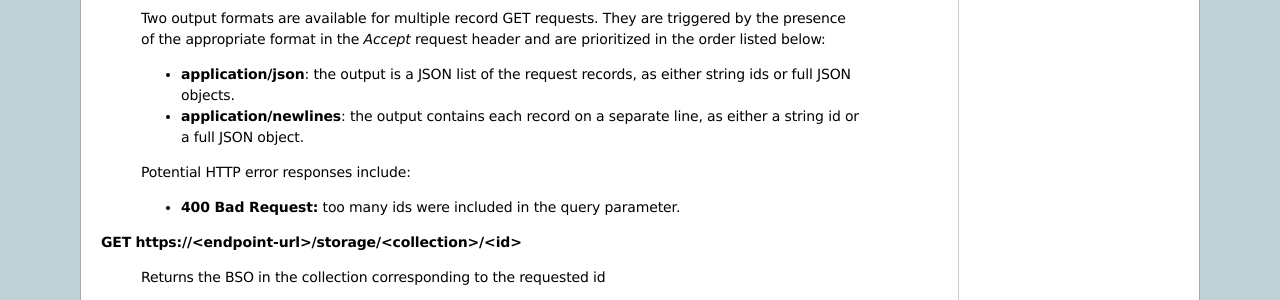
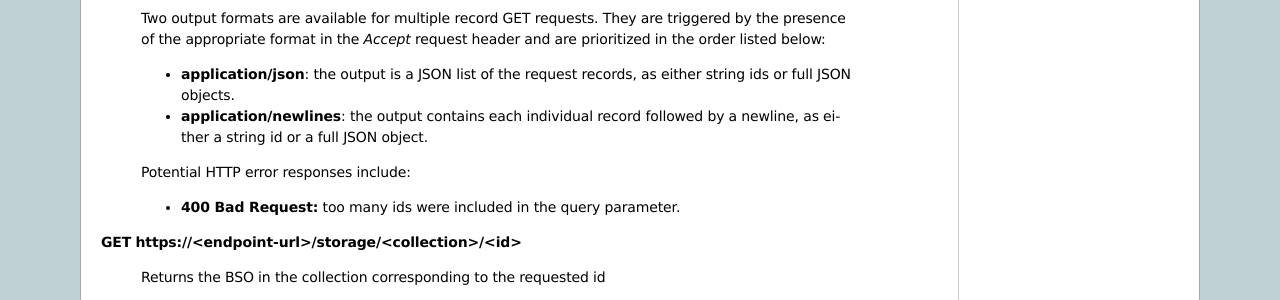
Before and after one commit to mozilla-services/docs, a Sphinx documentation site: the page built from source/storage/apis-1.5.rst, in a window 1280 px wide and 1400 px high, scrolled down 3248 px. Shown: the part 152-452 px from the top of the window. Built offline with Sphinx 7.4.7, drawn with Linux system fonts in a browser that asks for light colours; the version number could not be read and is left out; some of the changed text lies outside the part shown.

Commit message:
Bug 968512 - make application/newlines explicitly require a trailing newline; r=rnewman

```diff
--- a/source/storage/apis-1.5.rst
+++ b/source/storage/apis-1.5.rst
@@ -248,8 +248,8 @@ collection.
 
     - **application/json**: the output is a JSON list of the request records,
       as either string ids or full JSON objects.
-    - **application/newlines**: the output contains each record on a separate
-      line, as either a string id or a full JSON object.
+    - **application/newlines**: the output contains each individual record
+      followed by a newline, as either a string id or a full JSON object.
 
     Potential HTTP error responses include:
 
@@ -334,7 +334,7 @@ collection.
       for each BSO in the request.
 
     - **application/newlines**: each BSO is sent as a separate JSON object
-      on its own line.
+      followed by a newline.
 
     For backwards-compatibility with existing clients, the server will also
     treat **text/plain** input as JSON.
```
